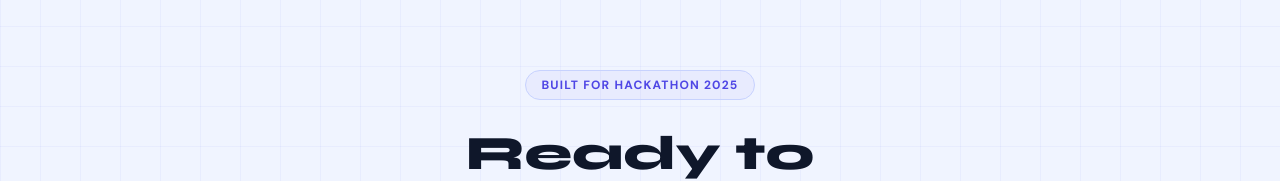
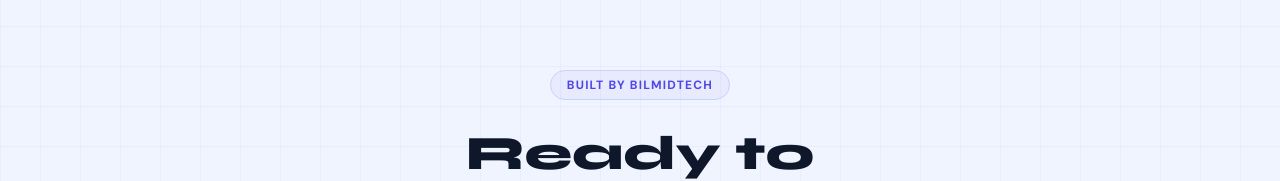
Before and after one commit to Bilmid001/routewise-fixed, a Next.js app: page / in a window 1280 px wide. Shown: the part 2094-2275 px from the top of the page. Built offline with nearby package versions, Linux system fonts and the light colour scheme.

Commit message:
routewise

```diff
--- a/app/page.tsx
+++ b/app/page.tsx
@@ -141,7 +141,7 @@ export default function Home() {
 
       <section className="py-20 px-6 border-t border-[var(--border)]">
         <div className="max-w-2xl mx-auto text-center">
-          <div className="bg-indigo-600/5 dark:bg-indigo-500/10 border border-indigo-200 dark:border-indigo-700/40 text-indigo-600 dark:text-indigo-400 text-xs font-bold px-4 py-1.5 rounded-full inline-block mb-6 uppercase tracking-widest">Built for Hackathon 2025</div>
+          <div className="bg-indigo-600/5 dark:bg-indigo-500/10 border border-indigo-200 dark:border-indigo-700/40 text-indigo-600 dark:text-indigo-400 text-xs font-bold px-4 py-1.5 rounded-full inline-block mb-6 uppercase tracking-widest">Built By BilmidTech</div>
           <h2 className="font-display font-extrabold text-5xl mb-5 leading-tight">Ready to optimize your payments?</h2>
           <p className="text-[var(--text2)] mb-10 text-lg">Start with a free simulation. No signup required. Covers 15 currencies and 4 payment rails.</p>
           <Link href="/simulate" className="inline-flex items-center gap-3 bg-gradient-to-r from-indigo-600 to-violet-600 hover:from-indigo-500 hover:to-violet-500 text-white font-bold px-10 py-5 rounded-xl text-xl transition-all shadow-2xl shadow-indigo-500/25">
```
